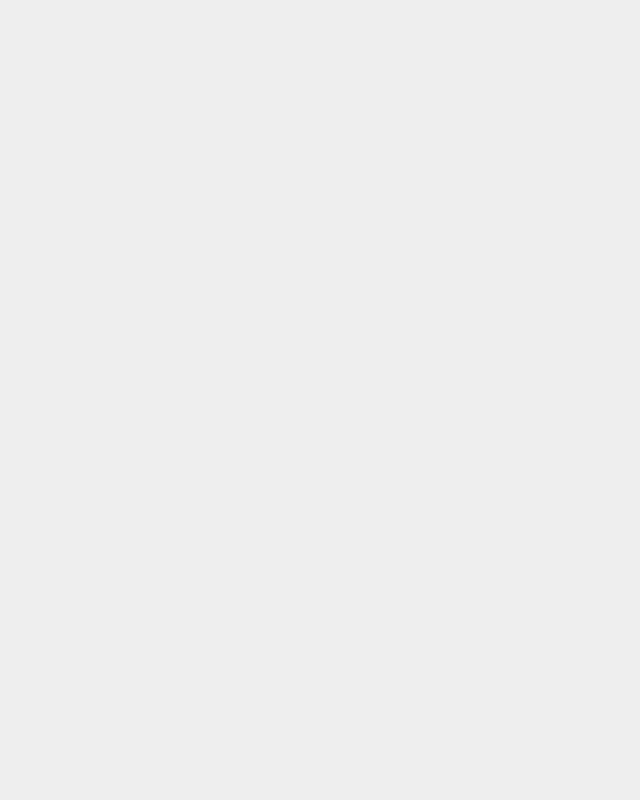
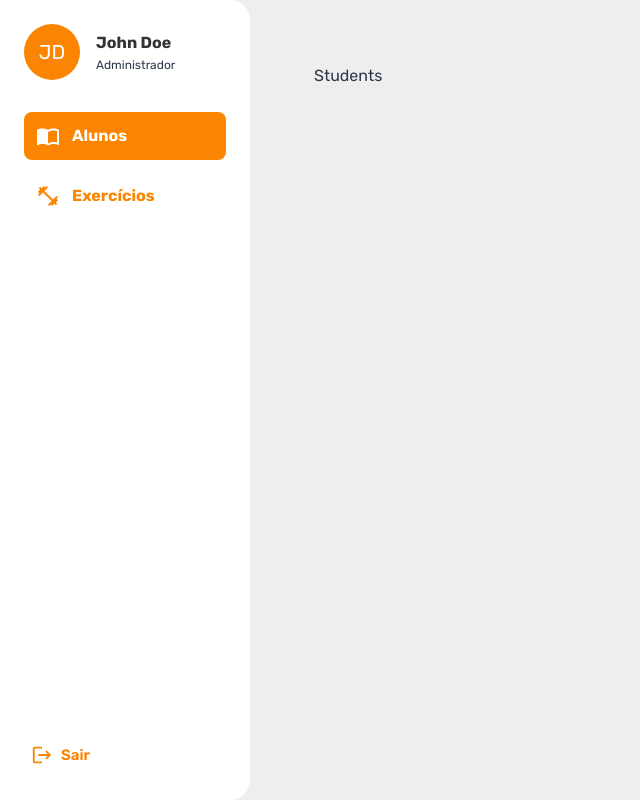
Before and after one commit to mickaelmendes50/academia, a React (Vite) app in the folder frontend/: page /students in a window 1280 px wide. Before the commit this address had no page. Shown: the whole page, without its empty margins (0-640 px from the left). Built offline with nearby package versions, Linux system fonts and the light colour scheme; sample sign-in values are in the browser's storage.

Commit message:
feat(style): create layout component
TAG: latest

```diff
--- /dev/null
+++ b/frontend/src/components/Layout/index.tsx
@@ -0,0 +1,124 @@
+import { Avatar, Box, Button, Link, Typography } from '@mui/material';
+import FitnessCenterIcon from '@mui/icons-material/FitnessCenter';
+import ImportContactsIcon from '@mui/icons-material/ImportContacts';
+import LogoutIcon from '@mui/icons-material/Logout';
+import { ReactNode } from 'react';
+import { Link as RouterLink, useLocation } from 'react-router-dom';
+import { toast } from 'react-toastify';
+
+import { useAuthContext } from '../../contexts/auth';
+
+interface LayoutProps {
+  children: ReactNode;
+}
+
+export function Layout({ children }: LayoutProps) {
+  const { pathname } = useLocation();
+
+  const { logout } = useAuthContext();
+
+  function handleLogout() {
+    logout();
+
+    toast.success('Até mais!');
+  }
+
+  return (
+    <Box
+      component="main"
+      width="100%"
+      minHeight="100vh"
+      display="grid"
+      gridTemplateColumns="250px 1fr"
+    >
+      <Box
+        component="aside"
+        padding="24px"
+        width="100%"
+        bgcolor="#ffffff"
+        borderRadius="0px 20px 20px 0px"
+        boxShadow="box-shadow: 0px 4px 4px rgba(0, 0, 0, 0.25)"
+        display="flex"
+        flexDirection="column"
+      >
+        <Box display="flex" gap="16px" alignItems="center">
+          <Avatar sx={{ width: '56px', height: '56px', background: '#fb8500' }}>
+            JD
+          </Avatar>
+
+          <Box>
+            <Typography component="h1" variant="h6" fontSize="16px">
+              John Doe
+            </Typography>
+            <Typography fontSize="12px">Administrador</Typography>
+          </Box>
+        </Box>
+        <Box component="nav" marginTop="32px" display="grid" gap="12px">
+          <Link
+            component={RouterLink}
+            to="/students"
+            variant="body1"
+            padding="12px"
+            borderRadius="8px"
+            bgcolor={pathname.includes('students') ? '#fb8500' : '#ffffff'}
+            color={pathname.includes('students') ? '#ffffff' : '#fb8500'}
+            fontWeight="700"
+            display="flex"
+            gap="12px"
+            alignItems="center"
+            sx={{ textDecoration: 'none' }}
+          >
+            <ImportContactsIcon />
+            <Typography
+              variant="body1"
+              color={pathname.includes('students') ? '#ffffff' : '#fb8500'}
+              fontWeight="700"
+            >
+              Alunos
+            </Typography>
+          </Link>
+          <Link
+            component={RouterLink}
+            to="/exercises"
+            variant="body1"
+            padding="12px"
+            borderRadius="8px"
+            bgcolor={pathname.includes('exercises') ? '#fb8500' : '#ffffff'}
+            color={pathname.includes('exercises') ? '#ffffff' : '#fb8500'}
+            fontWeight="700"
+            display="flex"
+            gap="12px"
+            alignItems="center"
+            sx={{ textDecoration: 'none' }}
+          >
+            <FitnessCenterIcon />
+            <Typography
+              variant="body1"
+              color={pathname.includes('exercises') ? '#ffffff' : '#fb8500'}
+              fontWeight="700"
+            >
+              Exercícios
+            </Typography>
+          </Link>
+        </Box>
+
+        <Button
+          size="large"
+          variant="text"
+          startIcon={<LogoutIcon />}
+          onClick={handleLogout}
+          sx={{
+            marginTop: 'auto',
+            color: '#fb8500',
+            justifyContent: 'flex-start',
+          }}
+        >
+          Sair
+        </Button>
+      </Box>
+      <Box component="section" padding="64px">
+        {children}
+      </Box>
+    </Box>
+  );
+}
--- a/frontend/src/contexts/auth.tsx
+++ b/frontend/src/contexts/auth.tsx
@@ -23,18 +23,18 @@ export default function AuthProvider({ children }: any) {
   );
 
   async function login({ email, password, rememberMe }: LoginArgs) {
-    const payload = {
-      email,
-      password,
-    };
+    // const payload = {
+    //   email,
+    //   password,
+    // };
 
-    const { data } = await axios.post(
-      'http://localhost:8000/user/login',
-      payload,
-    );
+    // const { data } = await axios.post(
+    //   'http://localhost:8000/user/login',
+    //   payload,
+    // );
 
     setUser(email);
-    localStorage.setItem('@academia:auth_token', data.token);
+    localStorage.setItem('@academia:auth_token', 'data.token');
 
     if (rememberMe) {
       localStorage.setItem('@academia:user', email);
--- a/frontend/src/pages/Dashboard/index.tsx
+++ /dev/null
@@ -1,11 +0,0 @@
-import Header from '../../components/Header';
-import DataTable from '../../components/Table';
-
-export default function Dashboard() {
-  return (
-    <>
-      <Header />
-      <DataTable />
-    </>
-  );
-}
--- a/frontend/src/pages/Login/index.tsx
+++ b/frontend/src/pages/Login/index.tsx
@@ -36,7 +36,7 @@ export default function Login() {
       await login({ email, password, rememberMe });
       toast.success('Login realizado com sucesso!');
 
-      navigate('/dashboard');
+      navigate('/students');
     } catch (error) {
       toast.error('Falha ao realizar login!');
     } finally {
--- /dev/null
+++ b/frontend/src/pages/Students/index.tsx
@@ -0,0 +1,10 @@
+import { Typography } from '@mui/material';
+import { Layout } from '../../components/Layout';
+
+export default function Students() {
+  return (
+    <Layout>
+      <Typography>Students</Typography>
+    </Layout>
+  );
+}
--- a/frontend/src/routes/index.tsx
+++ b/frontend/src/routes/index.tsx
@@ -3,7 +3,7 @@ import { Route, Routes } from 'react-router-dom';
 import Login from '../pages/Login';
 import Cadastro from '../pages/Cadastro';
 import CadastroStudent from '../pages/CadastroUsuario';
-import Dashboard from '../pages/Dashboard';
+import Students from '../pages/Students';
 import PrivateRoutes from './PrivateRoutes';
 
 import { useAuthContext } from '../contexts/auth';
@@ -16,10 +16,10 @@ export function AppRoutes() {
       <Route path="/" element={<Login />} />
       <Route path="/cadastro" element={<Cadastro />} />
       <Route
-        path="/dashboard"
+        path="/students"
         element={
           <PrivateRoutes user={user} redirectPath="/">
-            <Dashboard />
+            <Students />
           </PrivateRoutes>
         }
       />
```
